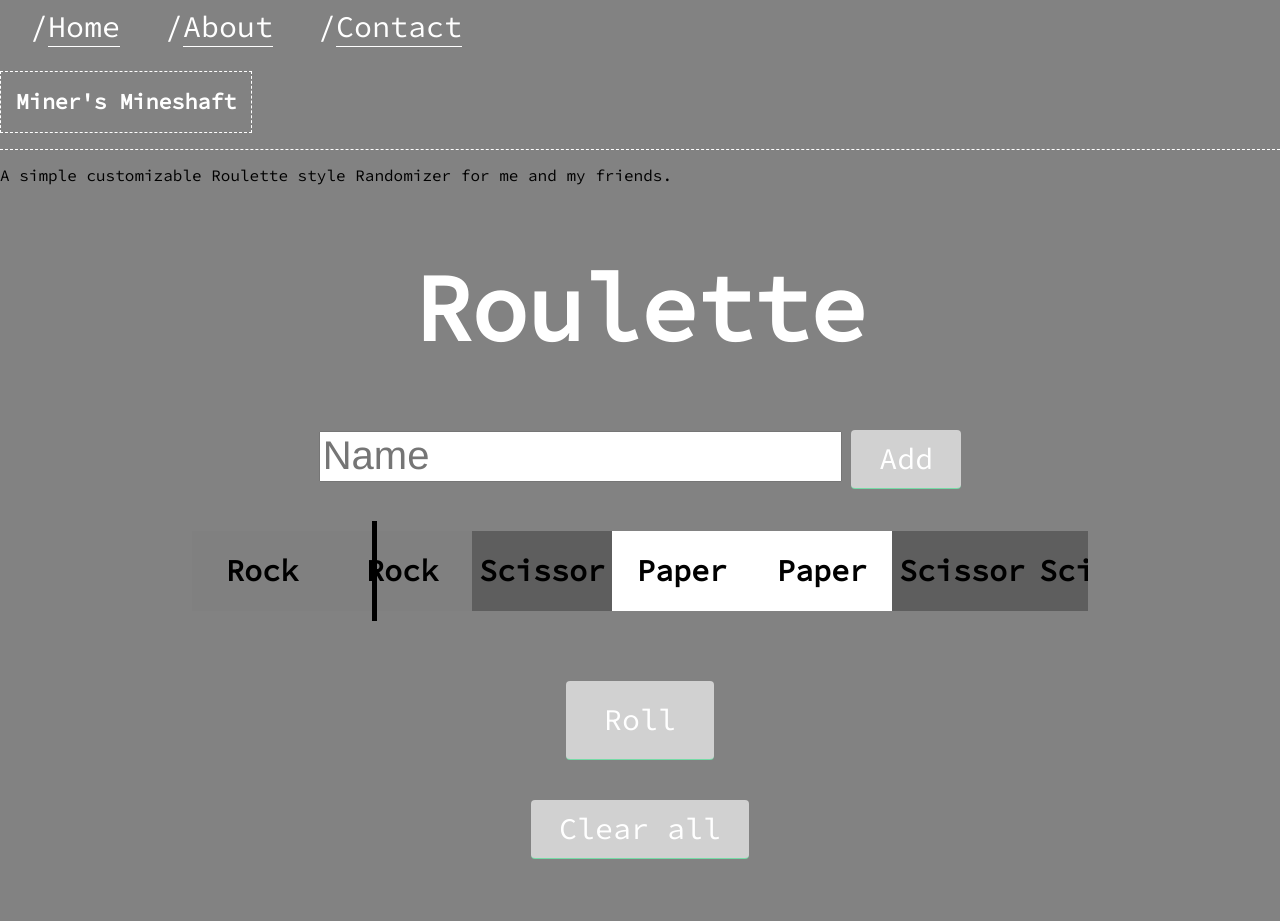
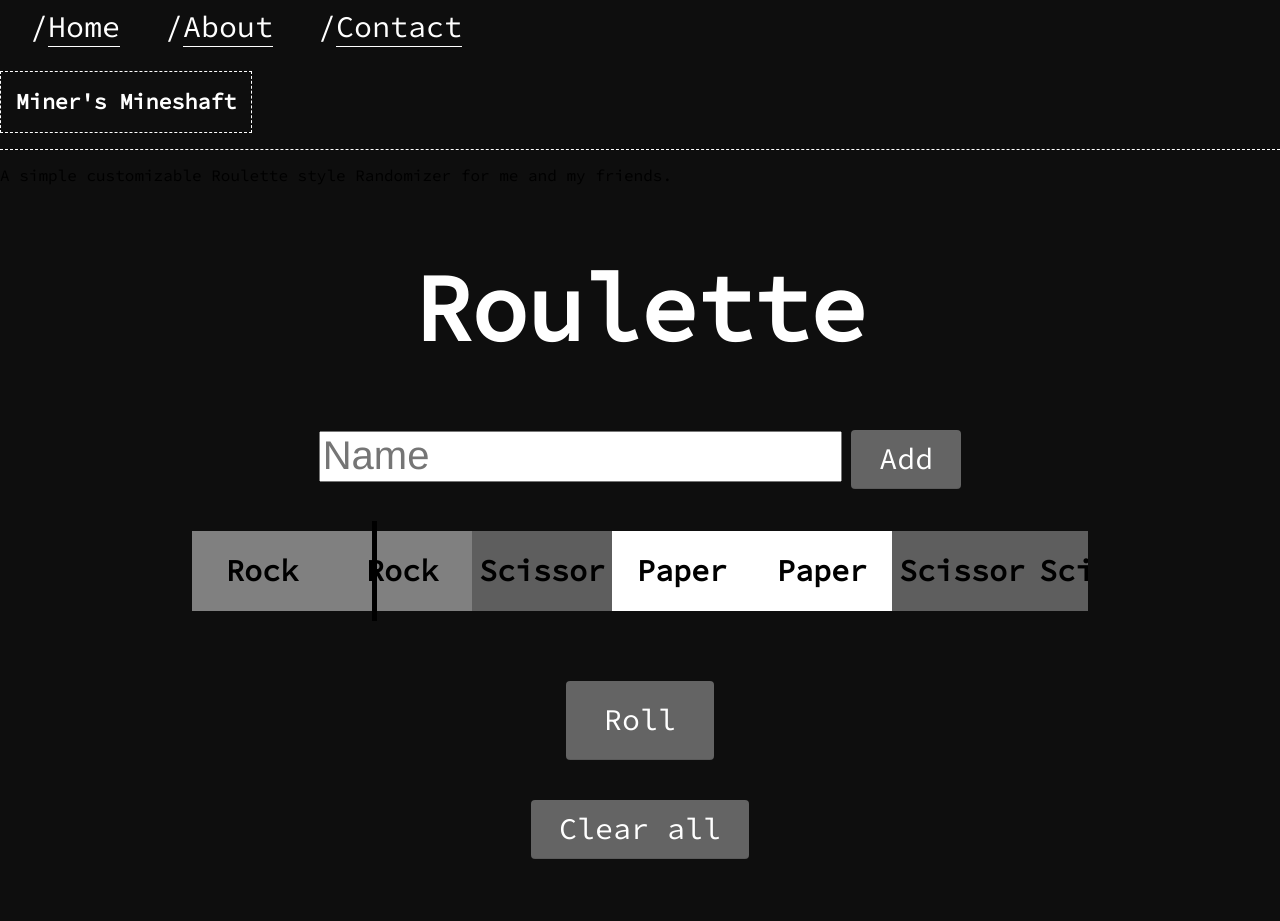
Before and after one commit to MinerBryan/mineshaft, a Jekyll site: the page built from _posts/2020-11-12-roulette.md, in a window 1280 px wide. Built offline with Jekyll 4.4.1, drawn with Linux system fonts in a browser that asks for light colours.

Commit message:
Update roulette.css
fixed button visuals just slightly... or so I hope.

```diff
--- a/css/roulette.css
+++ b/css/roulette.css
@@ -23,7 +23,7 @@
 	padding: 0;
 	margin: 0;
     font-family: 'Source Code Pro', "Courier New", Courier, monospace;
-    background-color: #828282;
+    background-color: #0e0e0e;
 }
 
 h1 {
@@ -260,10 +260,10 @@
     font-size: 30px;
     font-family: 'Source Code Pro', "Courier New", Courier, monospace;
     border-radius: 4px;
-    border-bottom: 1px solid rgba( 28, 227, 125, 0.5 );
-    background: rgb(209, 209, 209);
+    border-bottom: 1px solid rgba( 80, 80, 80, 0.5 );
+    background: rgb(100, 100, 100);
     color: #fff;
-    box-shadow: 0px 0px 0px rgba( 15, 165, 60, 0.1 );
+    box-shadow: 0px 0px 0px rgba( 80, 80, 80, 0.1 );
 
     -webkit-transform: translateZ(0);
        -moz-transform: translateZ(0);
@@ -282,7 +282,7 @@
 
   #startButton:hover {
     top: -10px;
-    box-shadow: 0px 10px 10px rgba( 209, 209, 209, 0.2 );
+    box-shadow: 0px 10px 10px rgba( 160, 160, 160, 0.2 );
 
     -webkit-transform: rotateX(10deg);
        -moz-transform: rotateX(10deg);
@@ -292,6 +292,6 @@
 
   button:active {
     top: 0px;
-    box-shadow: 0px 0px 0px rgba( 209, 209, 209, 0.0 );
-    background: rgb(209, 209, 209);
+    box-shadow: 0px 0px 0px rgba( 160, 160, 160, 0.0 );
+    background: rgb(130, 130, 130);
   }
```
